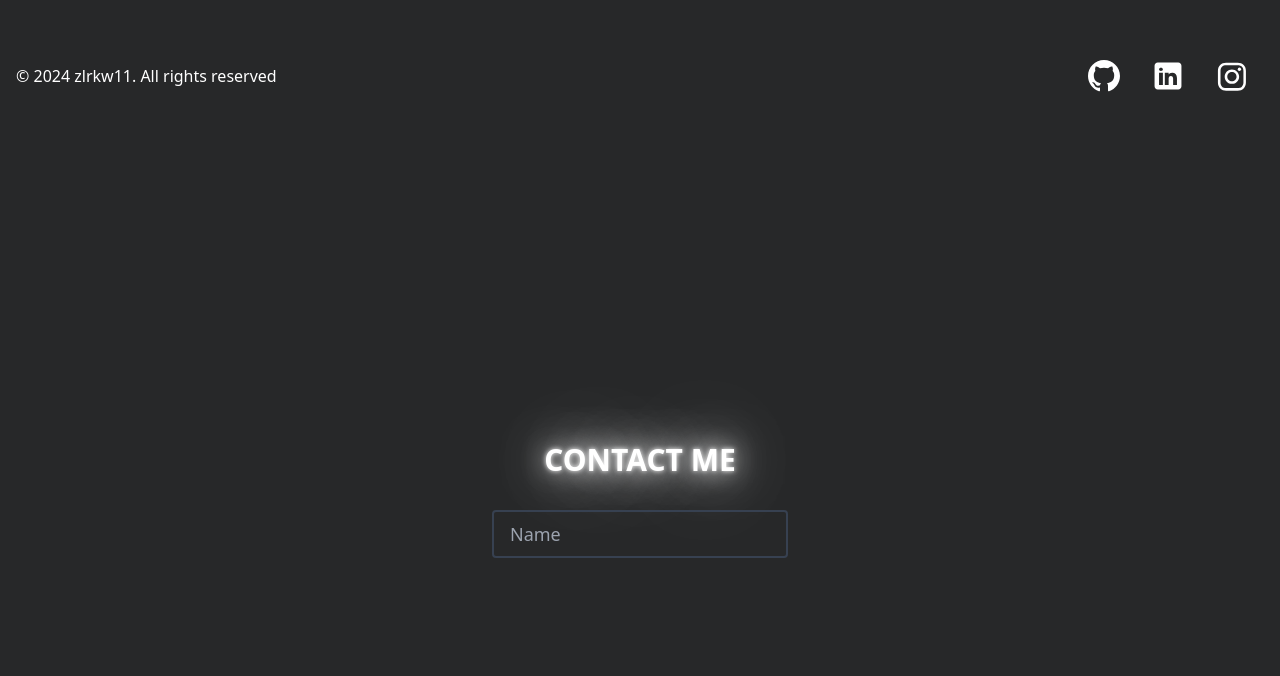
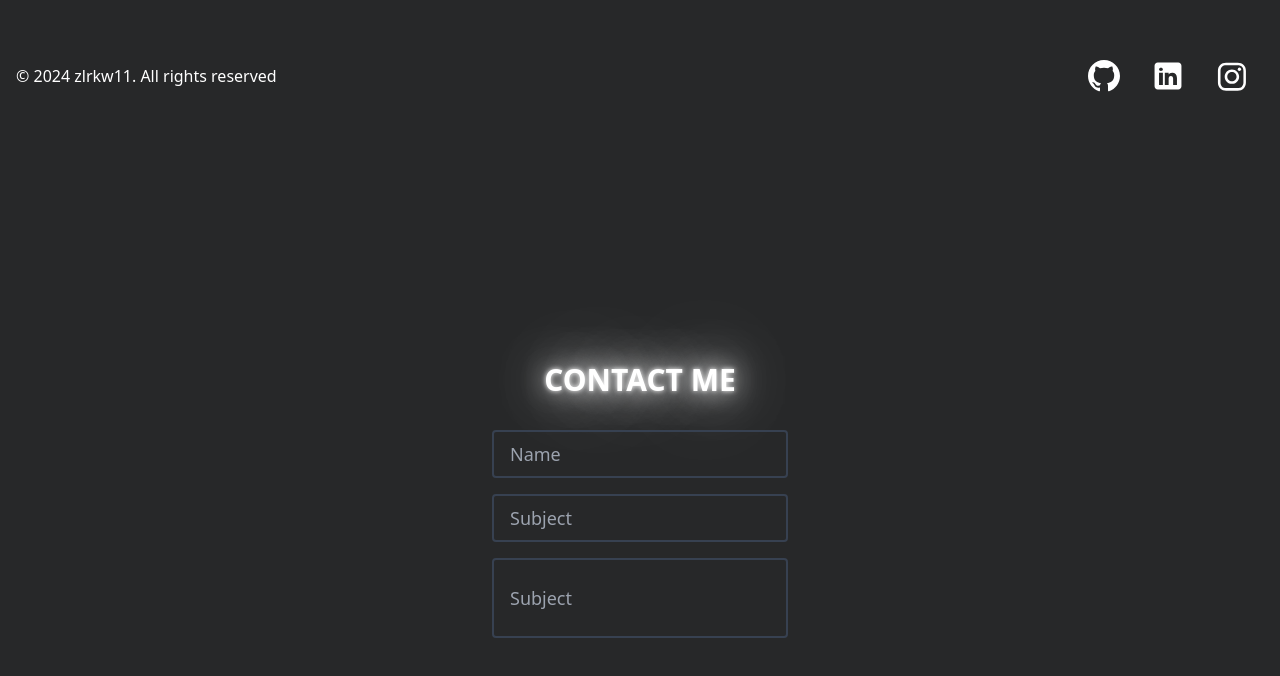
Before and after one commit to zlrkw11/portfolio-zl, a React (Vite) app: page / in a window 1280 px wide. Shown: the part 692-1368 px from the top of the page. Built offline with nearby package versions, Linux system fonts and the light colour scheme.

Commit message:
added 2 more input boxes

```diff
--- a/src/pages/Contacts.jsx
+++ b/src/pages/Contacts.jsx
@@ -20,7 +20,18 @@ function Contacts() {
           placeholder="Name"
           className="px-4 py-2 text-lg outline-none border-2 border-gray-700 rounded hover:border-white duration-200 peer focus:border-white bg-inherit"
         ></input>
-
+        <input
+          required
+          type="text"
+          placeholder="Subject"
+          className="px-4 py-2 text-lg outline-none border-2 border-gray-700 rounded hover:border-white duration-200 peer focus:border-white bg-inherit"
+        ></input>
+        <input
+          required
+          type="text"
+          placeholder="Subject"
+          className="px-4 py-6 text-lg outline-none border-2 border-gray-700 rounded hover:border-white duration-200 peer focus:border-white bg-inherit"
+        ></input>
         <label />
       </div>
     </div>
```
